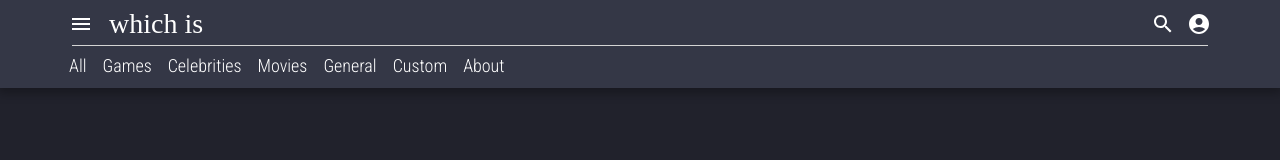
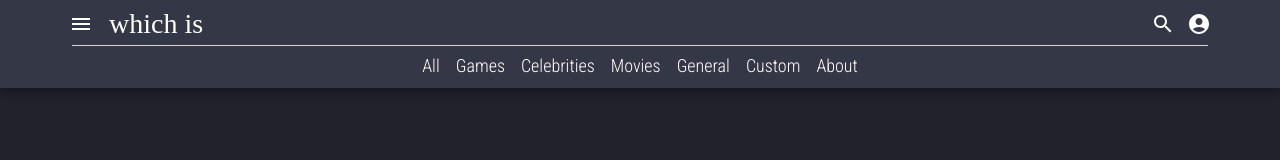
Before and after one commit to tiagoebone/projectX, a React (Create React App) app: page / in a window 1280 px wide. Shown: the top 160 px of the page. Built offline with nearby package versions, Linux system fonts and the light colour scheme; a web font is replaced by a local one.

Commit message:
centraliza routes

```diff
--- a/src/components/navbar/navbar.tsx
+++ b/src/components/navbar/navbar.tsx
@@ -15,8 +15,6 @@ const Navbar = () => {
   const navigate = useNavigate();
 
   const [navRoutesWrapperRef, navRoutesWrapperScroll] = useElementScrollLeft();
-
-  console.log(navRoutesWrapperScroll);
 
   return (
     <nav
@@ -111,6 +109,8 @@ const Navbar = () => {
           xs={12}
           style={{
             position: "relative",
+            display: "flex",
+            justifyContent: "center",
           }}
         >
           <LeftGradient
```
